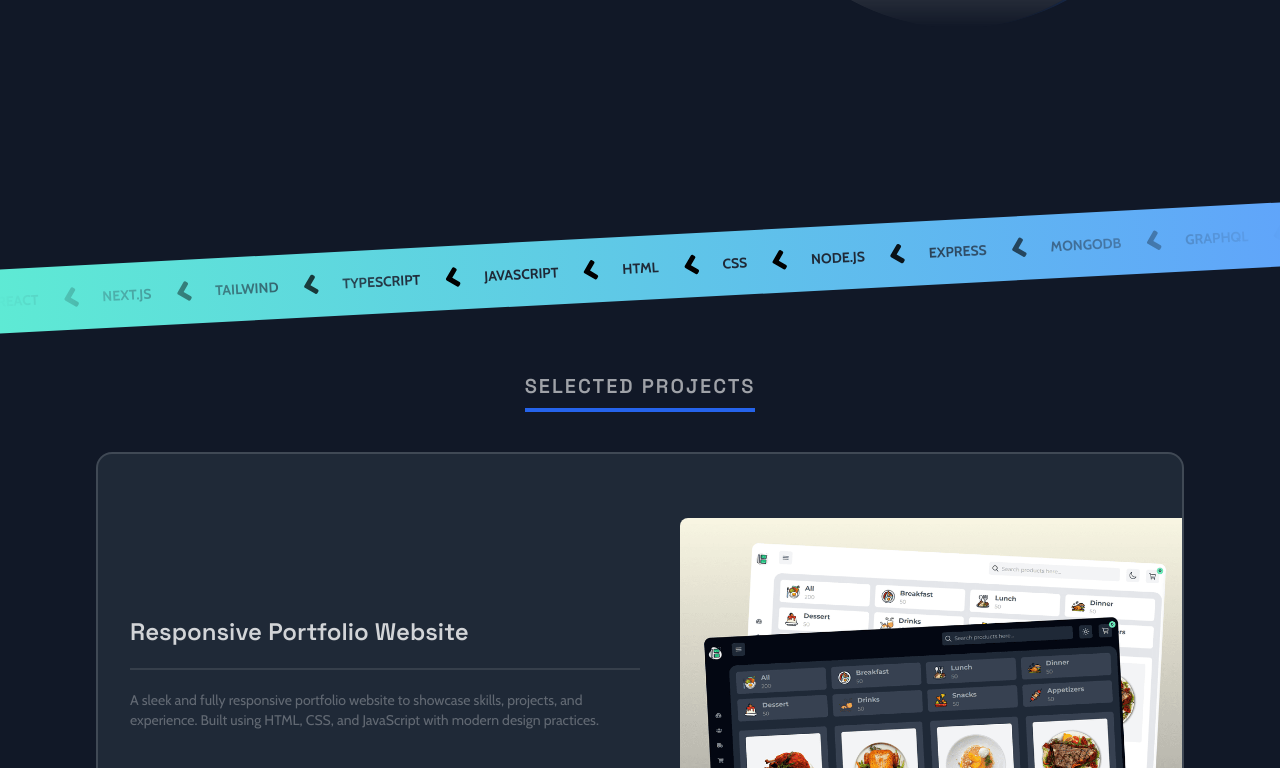
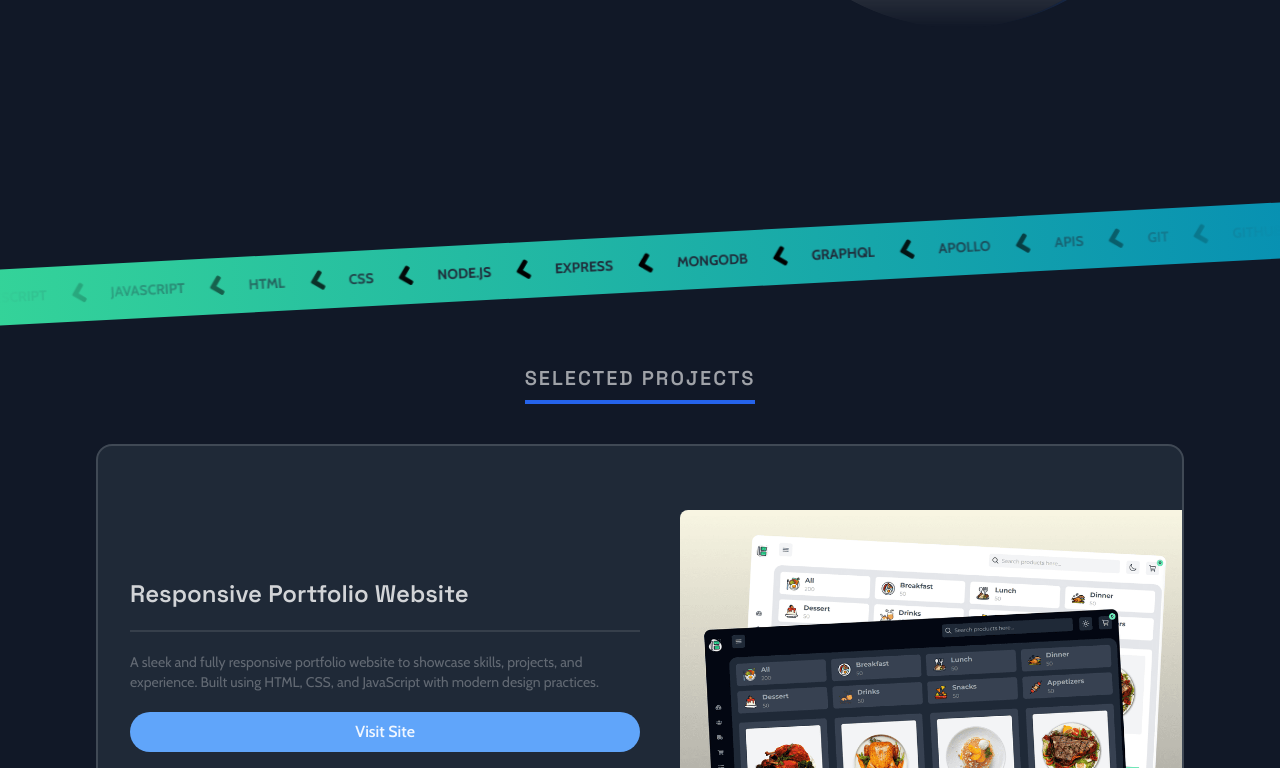
Before and after one commit to fuyalasmit/portfolio-website, a React (Vite) app: page / in a window 1280 px wide. Shown: the part 572-1340 px from the top of the page. Built offline with nearby package versions, Linux system fonts and the light colour scheme; grey boxes are pictures that could not be loaded.

Commit message:
animations added

```diff
--- a/src/components/AnimatedIcon.jsx
+++ b/src/components/AnimatedIcon.jsx
@@ -3,7 +3,7 @@ import { twMerge } from 'tailwind-merge';
 
 const AnimatedIcon = ({ Icon, className }) => {
   return (
-    <div className={twMerge(`flex absolute`, className)}>
+    <div className={twMerge(`flex absolute animate-bounce-up`, className)}>
       <Icon className="text-white/80 " size={50} />
     </div>
   );
--- a/src/components/Button.jsx
+++ b/src/components/Button.jsx
@@ -1,12 +1,39 @@
 import React from 'react';
 import { twMerge } from 'tailwind-merge';
+import { motion } from 'framer-motion';
+const Button = ({ children, variant = 'primary', className }) => {
+  const buttonVariants = {
+    hover: {
+      scale: 1.04,
+      transition: {
+        type: 'spring',
+        stiffness: 300,
+        damping: 7,
+      },
+    },
+    tap: {
+      scale: 0.9,
+    },
+  };
 
-const Button = ({ children, variant = 'primary', className }) => {
-    const variants = {
-        primary:"bg-blue-400 text-white/90 border-none hover:bg-blue-700",
-        outline: "bg-transparent text-blue-50 border-2 border-blue-300 hover:bg-blue-500 hover:text-white"
-    }
-  return <button className={twMerge(`rounded-full px-6 py-2 font-semibold ${variants[variant]}`,className)}>{children}</button>;
+  const variants = {
+    primary: 'bg-blue-400 text-white/90 border-none hover:bg-blue-700',
+    outline:
+      'bg-transparent text-blue-50 border-2 border-blue-300 hover:bg-blue-500 hover:text-white',
+  };
+  return (
+    <motion.button
+      className={twMerge(
+        `rounded-full px-6 py-2 font-semibold ${variants[variant]}`,
+        className
+      )}
+      variants={buttonVariants}
+      whileHover="hover"
+      whileTap="tap"
+    >
+      {children}
+    </motion.button>
+  );
 };
 
 export default Button;
--- a/src/components/ProjectCard.jsx
+++ b/src/components/ProjectCard.jsx
@@ -1,4 +1,5 @@
 import React from 'react';
+import Button from './Button';
 
 const ProjectCard = ({ project, index }) => {
   // console.log({ top: `calc(100px + ${index * 30}px)` });
@@ -15,6 +16,7 @@ const ProjectCard = ({ project, index }) => {
         </h2>
         <hr className="border-t-2 border-white/10" />
         <p className="text-sm text-white/30">{project.description}</p>
+        <Button>Visit Site</Button>
       </div>
       {/* project image */}
       <div className="mt-5 flex items-center justify-center md:mt-0 md:flex-1">
--- a/src/sections/Contact.jsx
+++ b/src/sections/Contact.jsx
@@ -1,18 +1,65 @@
-import React from 'react';
+import React, { useRef } from 'react';
 import SectionTitle from '../components/SectionTitle';
 import contactImage from '../assets/contact.svg';
 import { contactDetails } from '../constants';
 import ContactDetailsCard from '../components/ContactDetailsCard';
+import { motion, useInView } from 'framer-motion';
 
 const Contact = () => {
+  const sectionRef = useRef(null);
+  const isInView = useInView(sectionRef);
+
+  // const containerVariants = {
+  //   hidden: {
+  //     opacity: 0,
+  //   },
+  //   visible: {
+  //     opacity: 1,
+  //     transition: {
+  //       duration: 1,
+  //       ease: 'easeOut',
+  //     },
+  //   },
+  // };
+  const fadeInVariants = {
+    hidden: {
+      y: 20,
+      opacity: 0,
+    },
+    visible: {
+      y: 0,
+      opacity: 1,
+      transition: {
+        duration: 0.6,
+        ease: 'easeOut',
+      },
+    },
+  };
+  const staggerContainer = {
+    hidden: {},
+    visible: {
+      transition: {
+        staggerChildren: 0.3,
+      },
+    },
+  };
   return (
-    <section className="px-4 py-16 lg:py-20" id="contact">
+    <motion.section className="px-4 py-16 lg:py-20" id="contact" ref={sectionRef}
+    initial="hidden"
+    animate={isInView ? 'visible' : 'hidden'}
+    variants={staggerContainer}
+    >
       <SectionTitle title="Contact Me" />
       <div className="container mt-10 flex flex-col gap-10 rounded-2xl border-2 border-white/10 bg-white/5 p-10 md:flex-row">
-        <div className=" flex flex-1 items-center justify-center">
+        <motion.div className=" flex flex-1 items-center justify-center"
+        variants={fadeInVariants}
+
+        >
           <img src={contactImage} alt="Contact Image" className="h-40" />
-        </div>
-        <div className="flex flex-1 flex-col gap-5">
+        </motion.div>
+        <motion.div className="flex flex-1 flex-col gap-5"
+        variants={fadeInVariants}
+        >
           <h1 className="font-serif text-3xl font-bold text-white/70 ">
             Reach Out to Me
           </h1>
@@ -20,16 +67,20 @@ const Contact = () => {
             Have any questions or want to collaborate? Feel free to get in touch
             through the options below. I'll respond promptly.
           </p>
-          <div className="flex flex-col gap-4">
+          <motion.div className="flex flex-col gap-4"
+          variants={staggerContainer}
+          >
             {contactDetails.map((contact) => (
-              <div>
+              <motion.div key={contact.id}
+              variants={fadeInVariants}
+              >
                 <ContactDetailsCard contact={contact} />
-              </div>
+              </motion.div>
             ))}
-          </div>
-        </div>
+          </motion.div>
+        </motion.div>
       </div>
-    </section>
+    </motion.section>
   );
 };
 
--- a/src/sections/Tape.jsx
+++ b/src/sections/Tape.jsx
@@ -5,8 +5,9 @@ import { FaAngleLeft } from 'react-icons/fa';
 const Tape = () => {
   return (
     <section className="overflow-x-clip py-20 lg:py-2">
-      <div className="-mx-1 -rotate-3 bg-gradient-to-r from-teal-300 to-blue-400">
-        <div className="flex flex-none gap-4 py-3 mask-gradient-right">
+      <div className="-mx-1 -rotate-3 bg-gradient-to-r from-emerald-400 to-cyan-600">
+        <div className="flex mask-gradient-right">
+          <div className="flex flex-none gap-4 py-3 pr-4 animate-move-left">
             {[...new Array(2)].fill(0).map((value, index) => (
               <Fragment key={index}>
                 {words.map((word, wordIndex) => (
@@ -14,12 +15,15 @@ const Tape = () => {
                     className="inline-flex items-center gap-4"
                     key={`${index}-${wordIndex}`}
                   >
-                  <span className='text-sm font-extrabold uppercase text-gray-800 '>{word}</span>
-                  <FaAngleLeft className='size-8 -rotate-12 ' />
+                    <span className="text-sm font-extrabold uppercase text-gray-800 ">
+                      {word}
+                    </span>
+                    <FaAngleLeft className="size-8 -rotate-12 " />
                   </div>
                 ))}
               </Fragment>
             ))}
+          </div>
         </div>
       </div>
     </section>
--- a/tailwind.config.js
+++ b/tailwind.config.js
@@ -15,6 +15,31 @@ export default {
           // Adds default inner padding (1rem for all screen sizes, 2rem for lg screens and above).
         },
       },
+      keyframes: {
+        'bounce-up': {
+          '0%': {
+            transform: 'translateY(0)',
+          },
+          '50%': {
+            transform: 'translateY(-10px)',
+          },
+          '100%': {
+            transform: 'translateY(0)',
+          },
+        },
+        'move-left': {
+          '0%': {
+            transform: 'translateX(0)',
+          },
+          '100%': {
+            transform: 'translateX(-50%)',
+          },
+        },
+      },
+      animation:{
+        "bounce-up": "bounce-up 3s ease-in-out infinite",
+        "move-left": "move-left 30s linear infinite",
+      }
     },
   },
   plugins: [],
```
Lines whose indentation alone changed are shown as unchanged.
